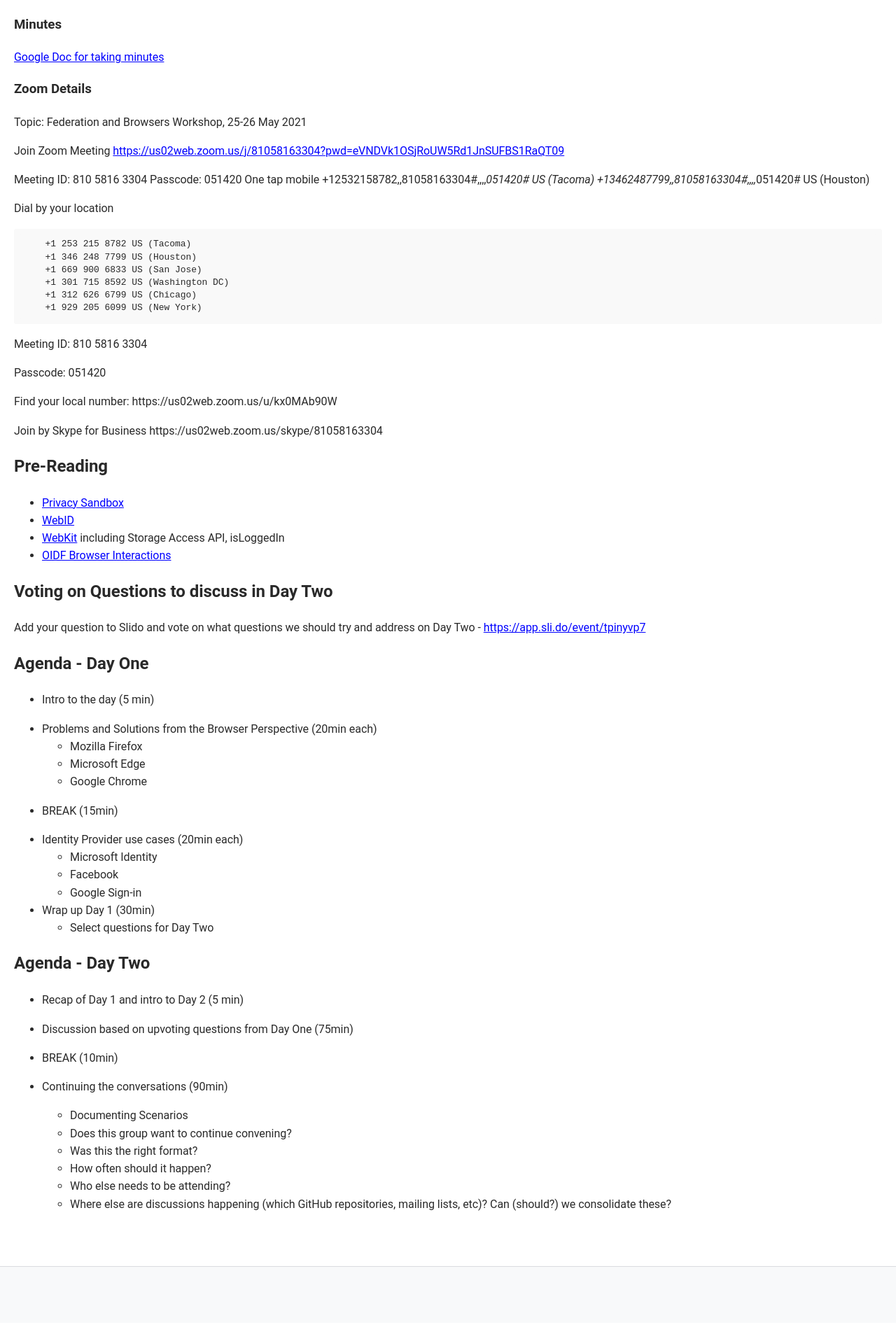
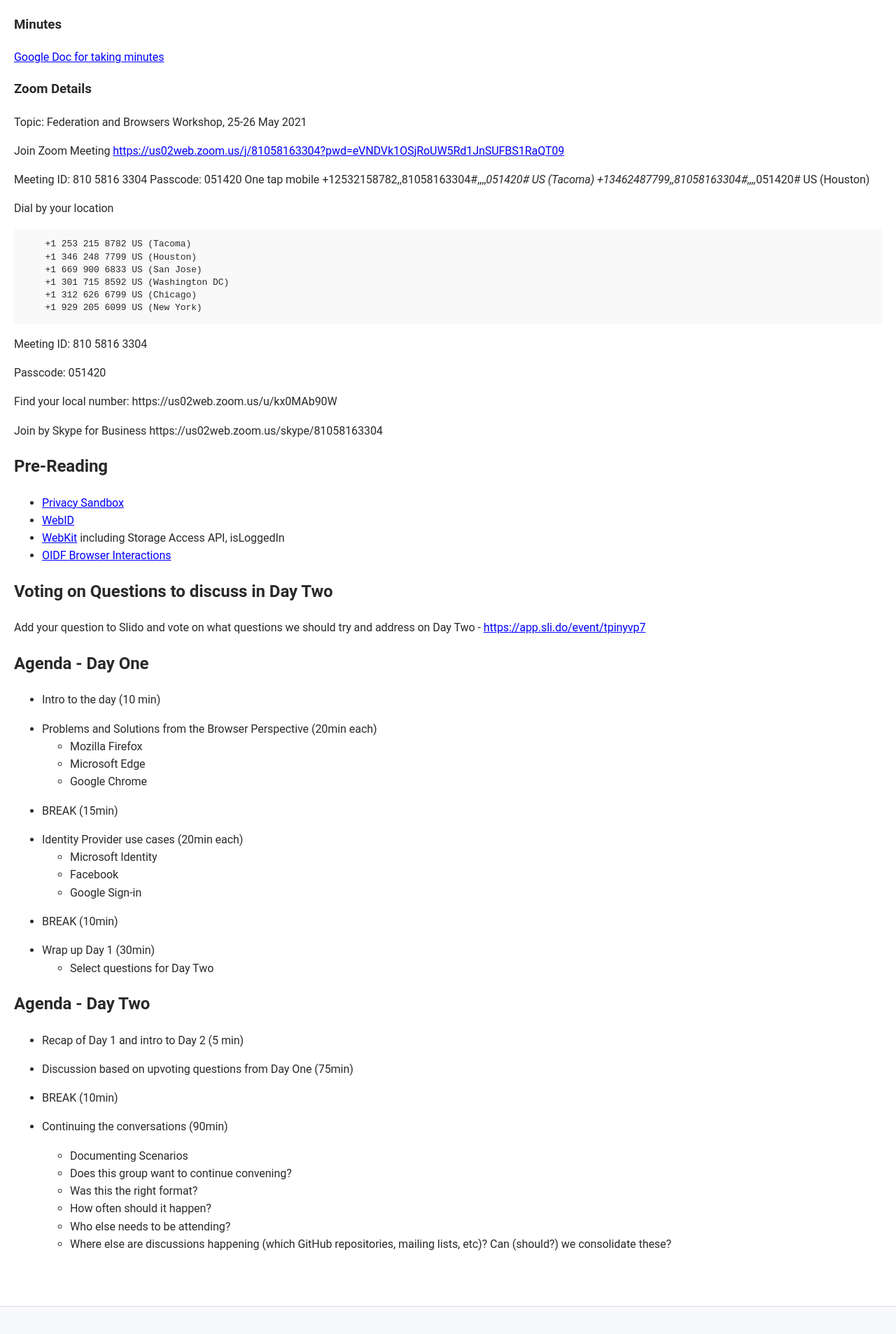
Before and after one commit to w3c-fedid/FedCM, a Jekyll site: the page built from meetings/2021/25-26_May_2021.md, in a window 1280 px wide. Shown: the part 1564-3470 px from the top of the page at 70% size. Built offline with Jekyll 4.4.1, drawn with Linux system fonts in a browser that asks for light colours; some web fonts are replaced; our own code applies the rules of GitHub Pages for plain Markdown files.

Commit message:
Update 25-26_May_2021.md

```diff
--- a/meetings/2021/25-26_May_2021.md
+++ b/meetings/2021/25-26_May_2021.md
@@ -93,7 +93,7 @@
 
 ## Agenda - Day One
 
-* Intro to the day (5 min)
+* Intro to the day (10 min)
 
 * Problems and Solutions from the Browser Perspective (20min each)
 	* Mozilla Firefox
@@ -106,6 +106,8 @@
 	* Microsoft Identity
 	* Facebook
 	* Google Sign-in
+
+* BREAK (10min)
 
 * Wrap up Day 1 (30min)
    * Select questions for Day Two
```
